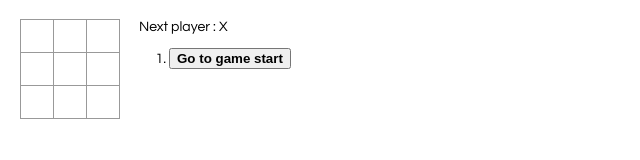
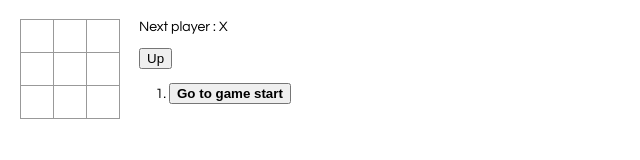
Before and after one commit to burrich/react-tic-tac-toe, a React app: page / in a window 1280 px wide. Shown: the whole page, without its empty margins (0-640 px from the left). Built offline with nearby package versions, Linux system fonts and the light colour scheme.

Commit message:
Sort moves list

```diff
--- a/src/index.css
+++ b/src/index.css
@@ -52,3 +52,7 @@ ol, ul {
 .move-selected {
   font-weight: bold;
 }
+
+.sort {
+  margin-top: 14px;
+}
--- a/src/index.js
+++ b/src/index.js
@@ -86,6 +86,7 @@ class Game extends React.Component {
       }],
       stepNumber: 0,
       xIsNext: true,
+      sortAscending: true,
     }
   }
 
@@ -130,14 +131,24 @@ class Game extends React.Component {
   }
 
   /**
+   * Update moves list sort variable from state
+   */
+  sort() {
+    this.setState({
+      sortAscending: !this.state.sortAscending,
+    });
+  }
+
+  /**
    * Rendering Game component
    *
    * @return {Object} Component elements
    */
   render() {
-    const history = this.state.history;
-    const current = history[this.state.stepNumber];
-    const winner  = calculateWinner(current.squares);
+    const history  = this.state.history;
+    const current  = history[this.state.stepNumber];
+    const winner   = calculateWinner(current.squares);
+    const reversed = this.state.sortAscending ? '' : 'reversed';
 
     // Dynamic list for history moves
     const moves = history.map((step, move) => {
@@ -155,6 +166,13 @@ class Game extends React.Component {
         </li>
       );
     });
+
+    // Reverse moves list if sort button value is equal to 'Down'
+    let sortLabel = 'Up';
+    if (!this.state.sortAscending) {
+      sortLabel = 'Down';
+      moves.reverse();
+    }
 
     // Display the winner or the next player
     let status;
@@ -175,7 +193,12 @@ class Game extends React.Component {
         </div>
         <div className="game-info">
           <div>{status}</div>
-          <ol>{moves}</ol>
+
+          <button className="sort"
+                  onClick={() => this.sort()}>
+            {sortLabel}
+          </button>
+          <ol reversed={reversed}>{moves}</ol>
         </div>
       </div>
     );
```
